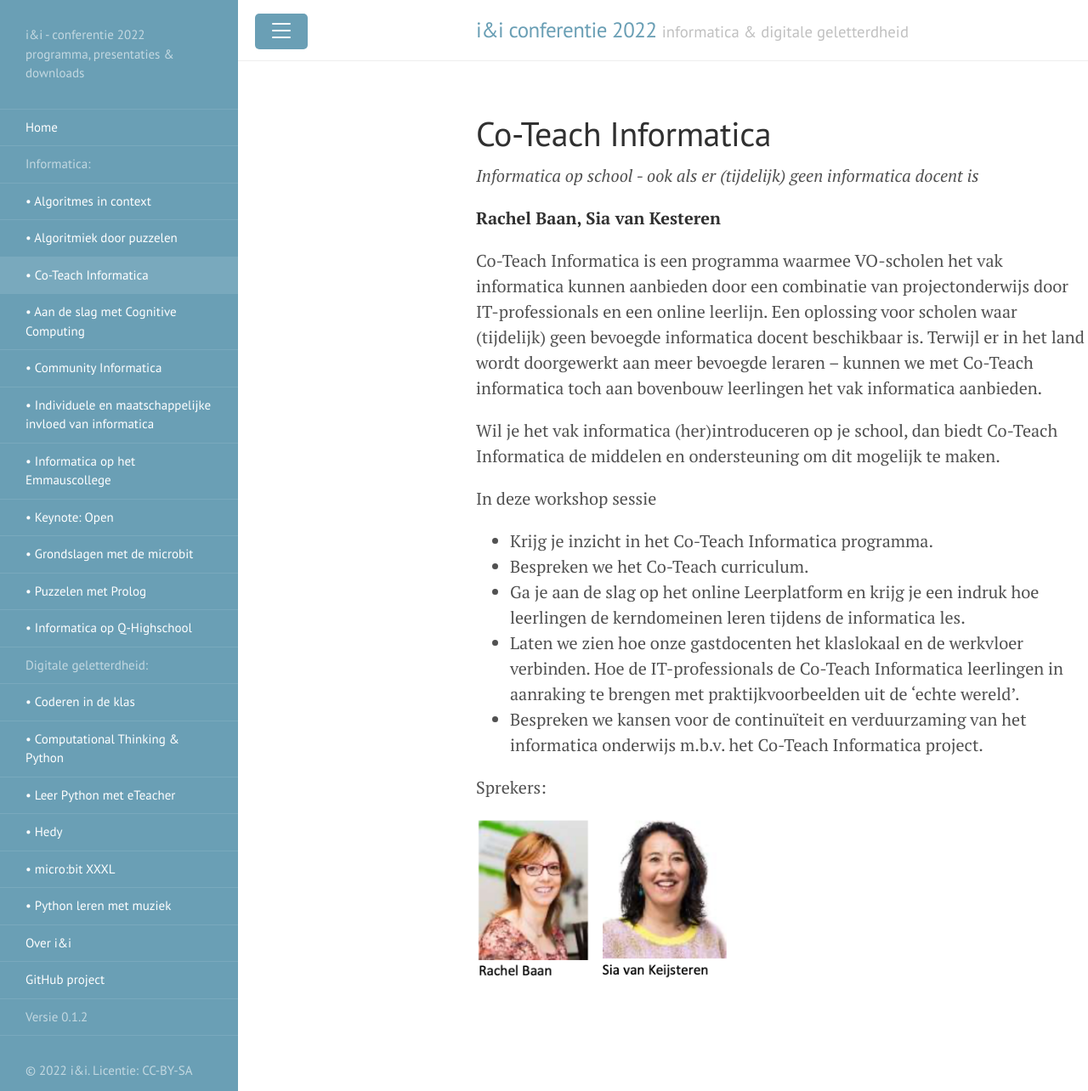
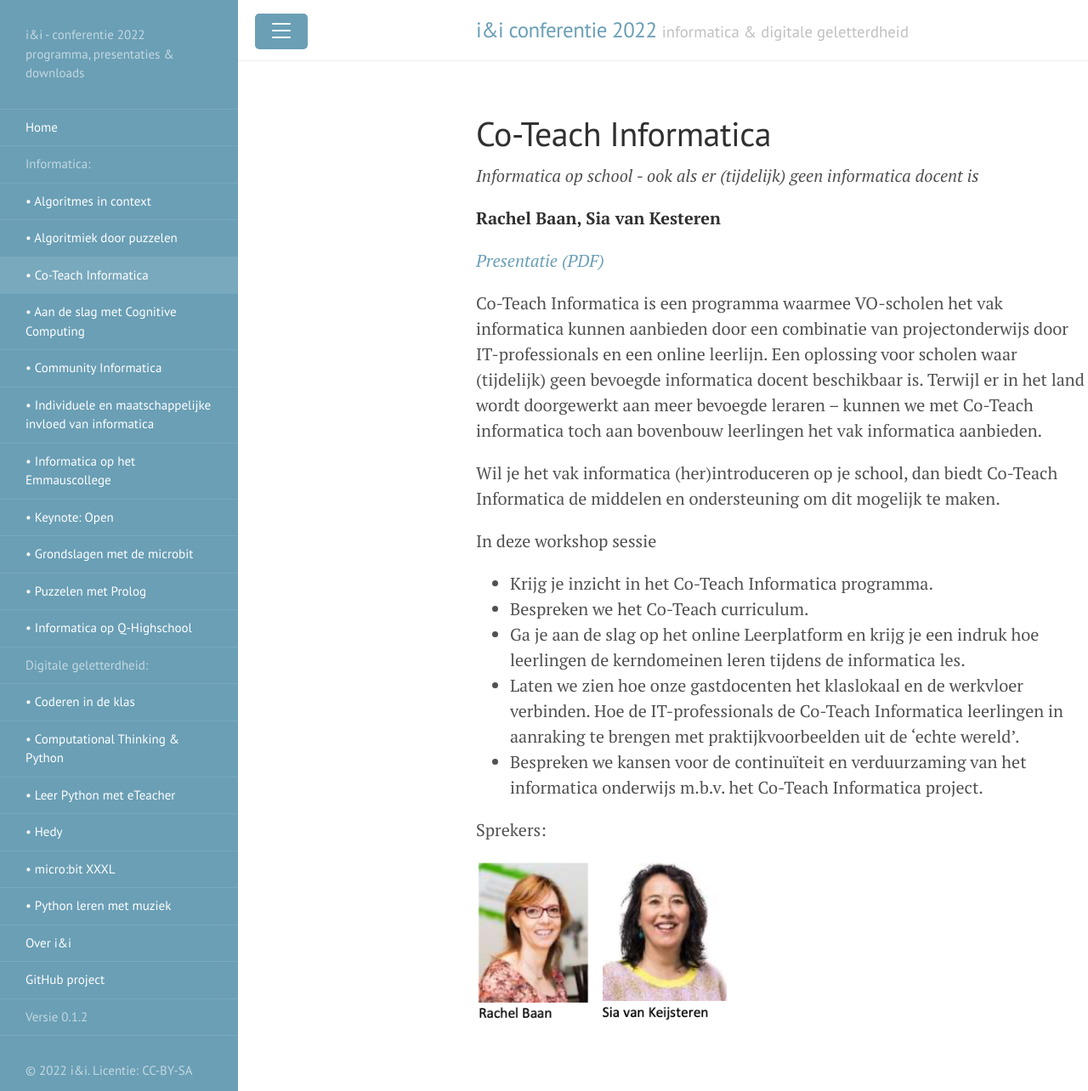
Before and after one commit to ieni/ieni2022, a Jekyll site: the page built from _informatica/co-teach.md, in a window 1280 px wide and 1284 px high. Shown: the whole window at 85% size. Built offline with Jekyll 4.4.1, drawn with Linux system fonts in a browser that asks for light colours.

Commit message:
Presentatie Co-Teach Informatica

```diff
--- a/_informatica/co-teach.md
+++ b/_informatica/co-teach.md
@@ -6,6 +6,8 @@ title: Co-Teach Informatica
 *Informatica op school - ook als er (tijdelijk) geen informatica docent is*
 
 **Rachel Baan, Sia van Kesteren**
+
+*[Presentatie (PDF)]({{'/public/pdf/20221110-co-teach-informatica.pdf' | relative_url}}){:target="_blank"}*
 
 Co-Teach Informatica is een programma waarmee VO-scholen het vak informatica kunnen
 aanbieden door een combinatie van projectonderwijs door IT-professionals en een
```
Also changed, not shown: 1 other file.
